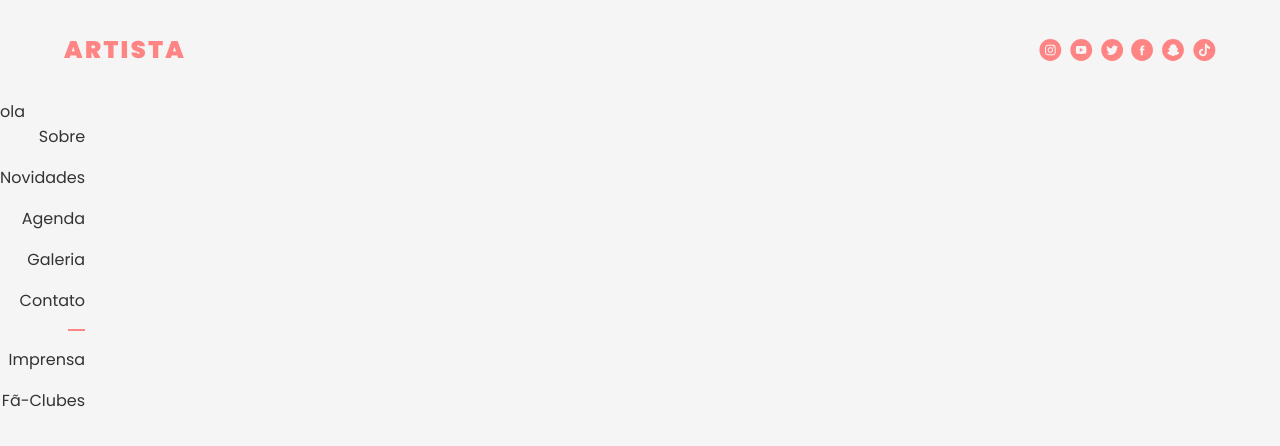
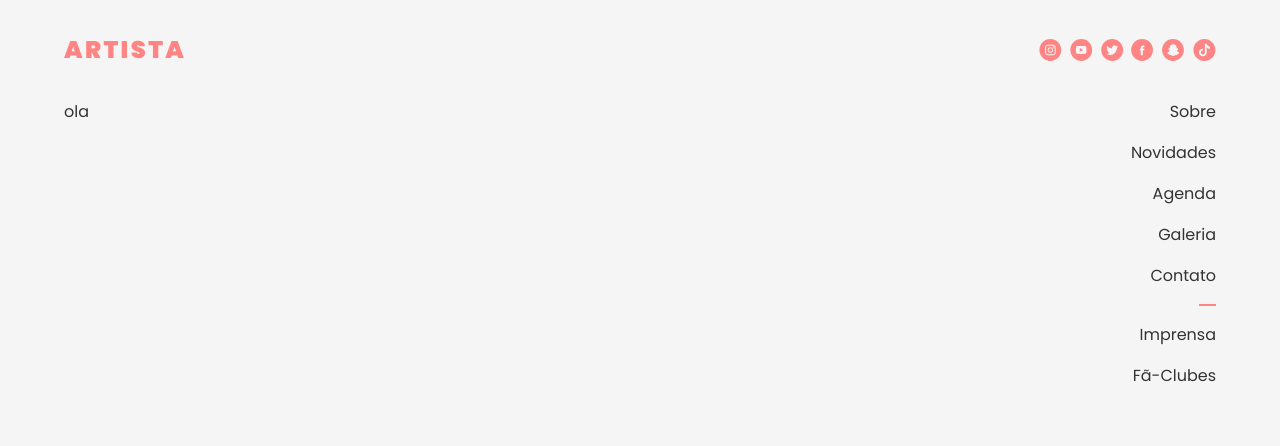
Before and after one commit to Kako-0/desafio-maximize, a Next.js app: page / in a window 1280 px wide. Shown: the top 446 px of the page. Built offline with nearby package versions, Linux system fonts and the light colour scheme; a web font is replaced by a local one.

Commit message:
Feat(): adicionado estilização para o Aside

```diff
--- a/src/app/styles.css
+++ b/src/app/styles.css
@@ -1,3 +1,9 @@
+.container {
+	display: grid;
+	grid-template-columns: 1fr auto;
+	padding: 0 4rem;
+}
+
 .main {
 	display: flex;
 	flex-direction: column;
```
